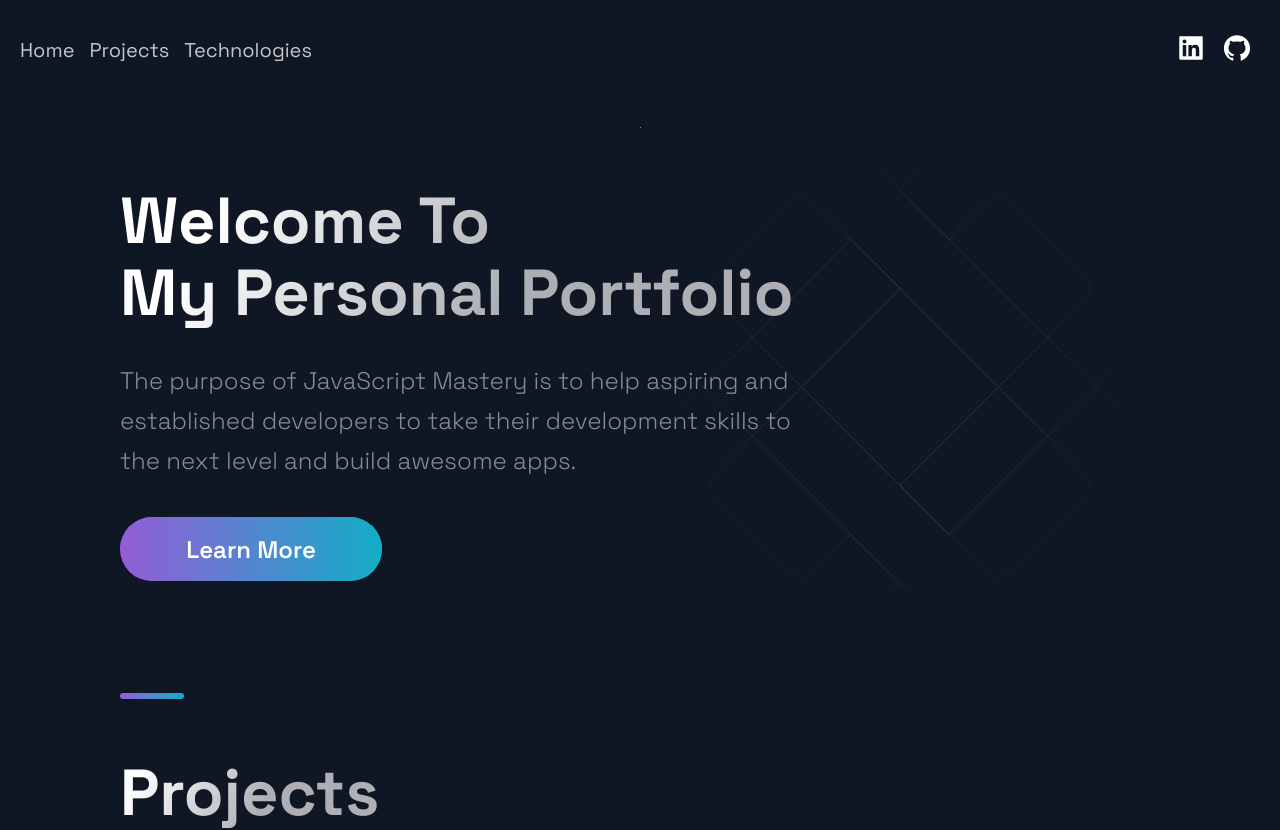
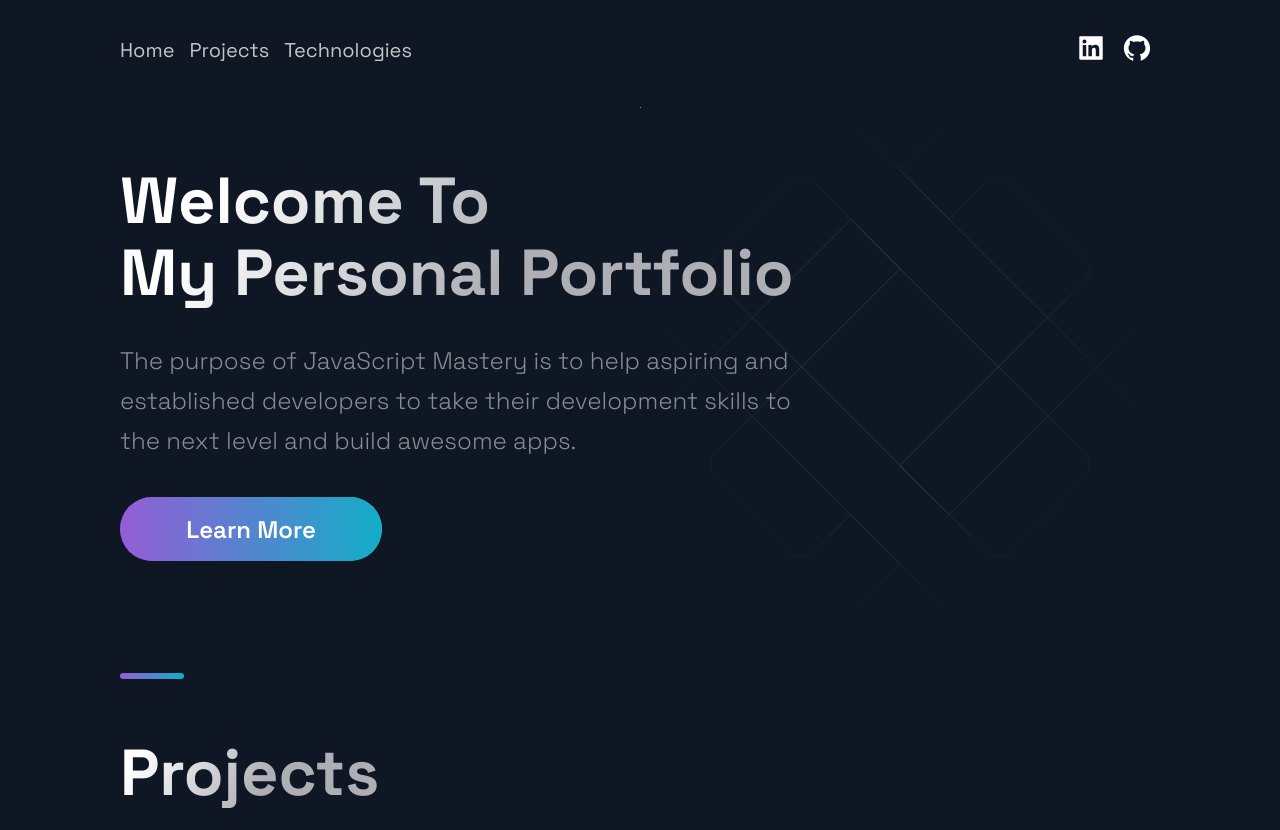
Before and after one commit to JanZaion/jan-zaion-web, a Next.js app: page / in a window 1280 px wide. Shown: the top 830 px of the page. Built offline with nearby package versions, Linux system fonts and the light colour scheme.

Commit message:
finally finish the menu

```diff
--- a/src/components/Header/HeaderStyles.js
+++ b/src/components/Header/HeaderStyles.js
@@ -3,12 +3,12 @@ import styled from 'styled-components';
 
 export const Container = styled.div`
   display: grid;
-  /* max-width: 1040px; */
-  grid-template-columns: repeat(3, 1fr);
-  /* grid-template-rows: 1fr; */
-  /* grid-column-gap: 2rem; */
-  padding: 2rem;
+  max-width: 1040px;
+  grid-template-columns: repeat(2, 1fr);
+  grid-template-rows: 1fr;
+  grid-column-gap: 2rem;
   padding-top: 2.5rem;
+  margin: 0 auto;
 
   @media ${(props) => props.theme.breakpoints.sm} {
     display: grid;
@@ -33,7 +33,6 @@ export const Div2 = styled.div`
   align-items: center;
 
   gap: 1.5rem;
-  /* justify-content: space-around; */
   justify-content: flex-start;
   @media ${(props) => props.theme.breakpoints.sm} {
     grid-area: 2 / 2 / 3 / 5;
```
Also changed, not shown: 1 other file (tests, documents, lock files or other folders).
